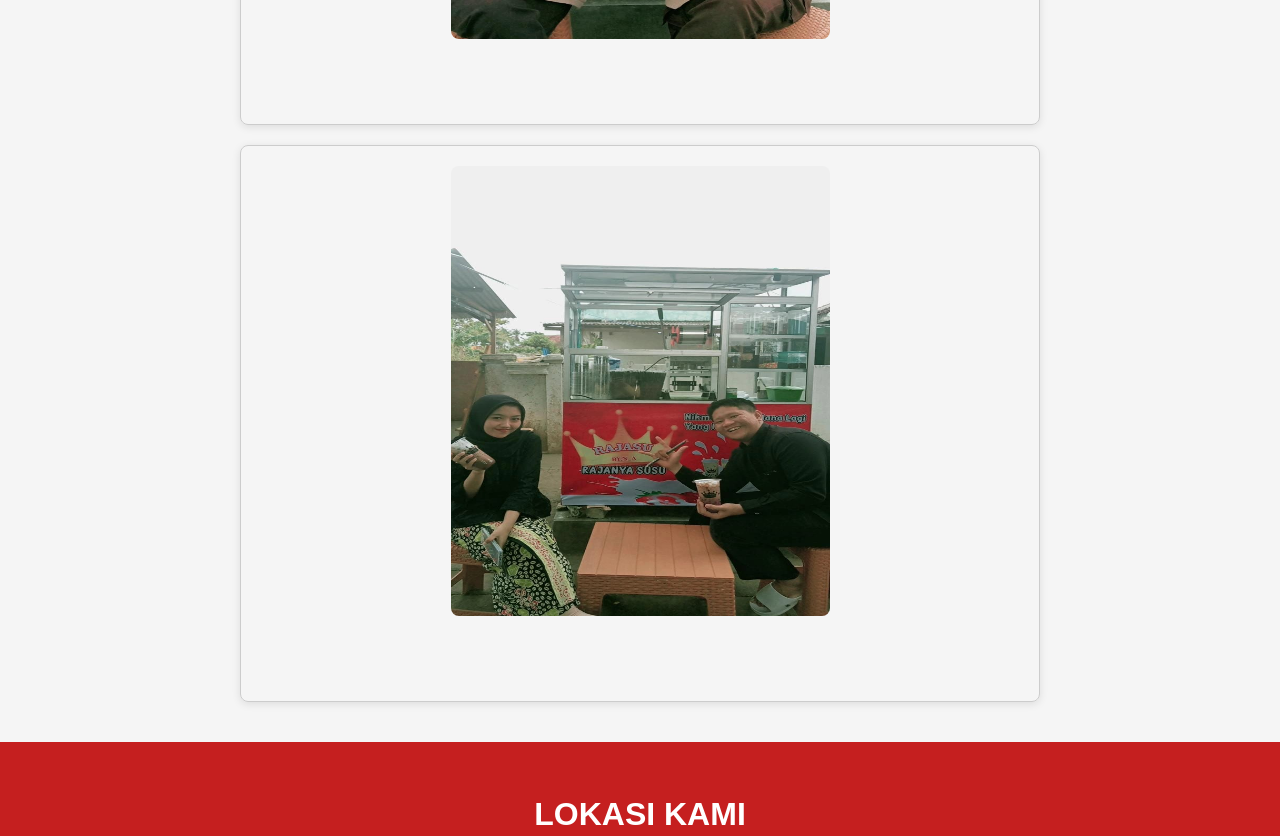
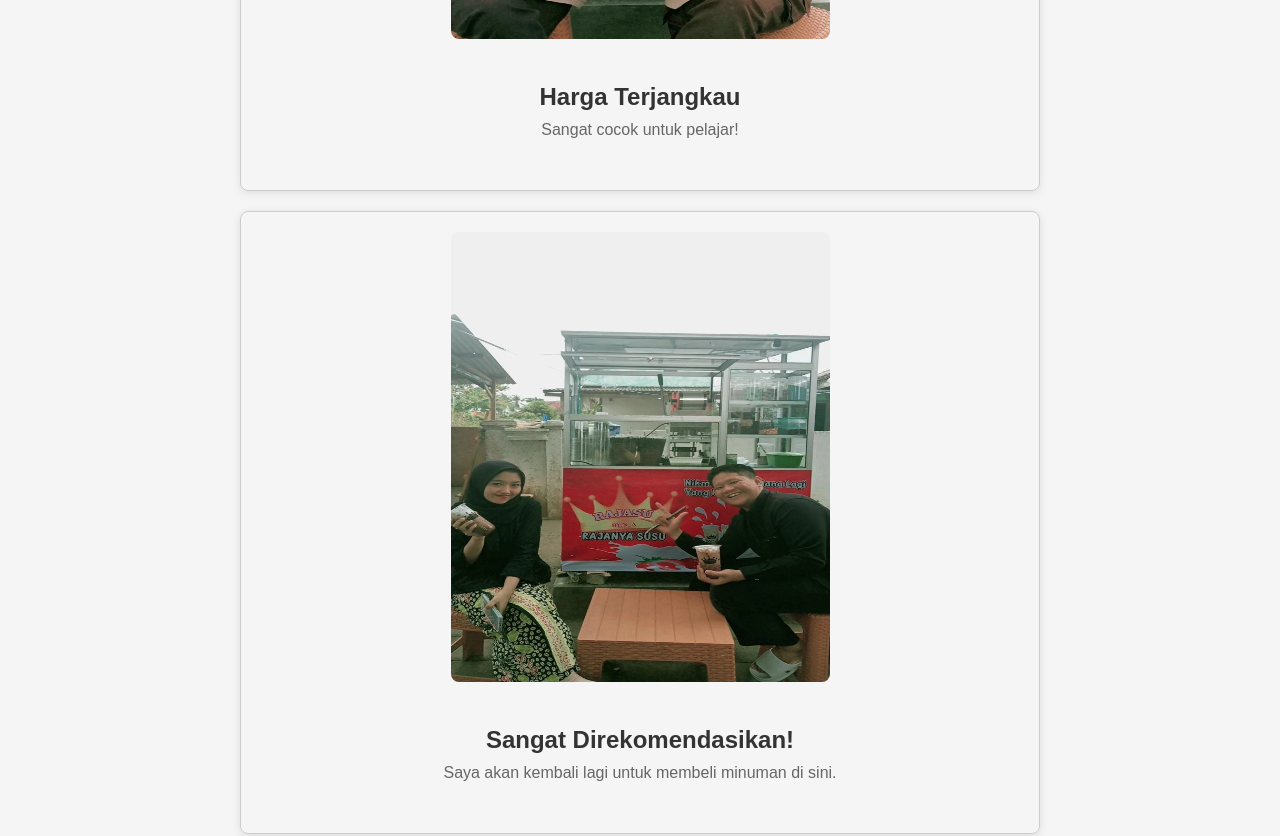
Before and after one commit to sysiliazahratulwardah/uts, a React (Create React App) app in the folder uts/: page / in a window 1280 px wide. Shown: the part 2720-3556 px from the top of the page. Built offline with nearby package versions, Linux system fonts and the light colour scheme.

Commit message:
Ulasan.jsx

```diff
--- a/uts/src/components/Ulasan.jsx
+++ b/uts/src/components/Ulasan.jsx
@@ -18,12 +18,15 @@ const UlasanList = ({ title, description, imageUrl }) => {
 const Ulasan = () => {
     const ulasanData = [
         {
+            title: "Harga Terjangkau",
+            description: "Sangat cocok untuk pelajar!",
             imageUrl: fm1Image,
         },
         {
+            title: "Sangat Direkomendasikan!",
+            description: "Saya akan kembali lagi untuk membeli minuman di sini.",
             imageUrl: fm2Image,
         },
-
     ];
 
     return (
```
